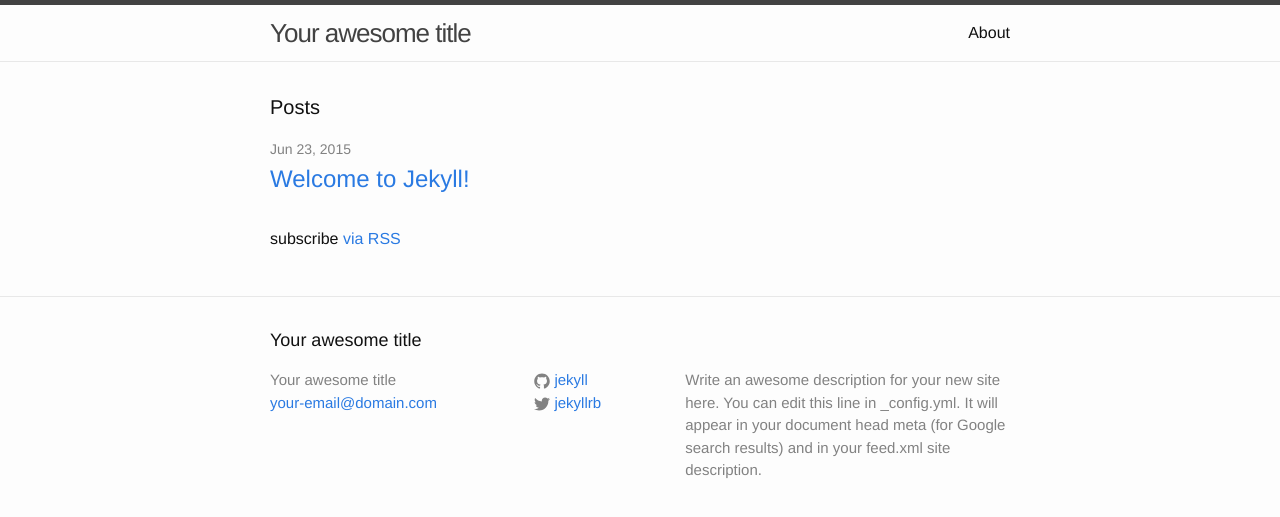
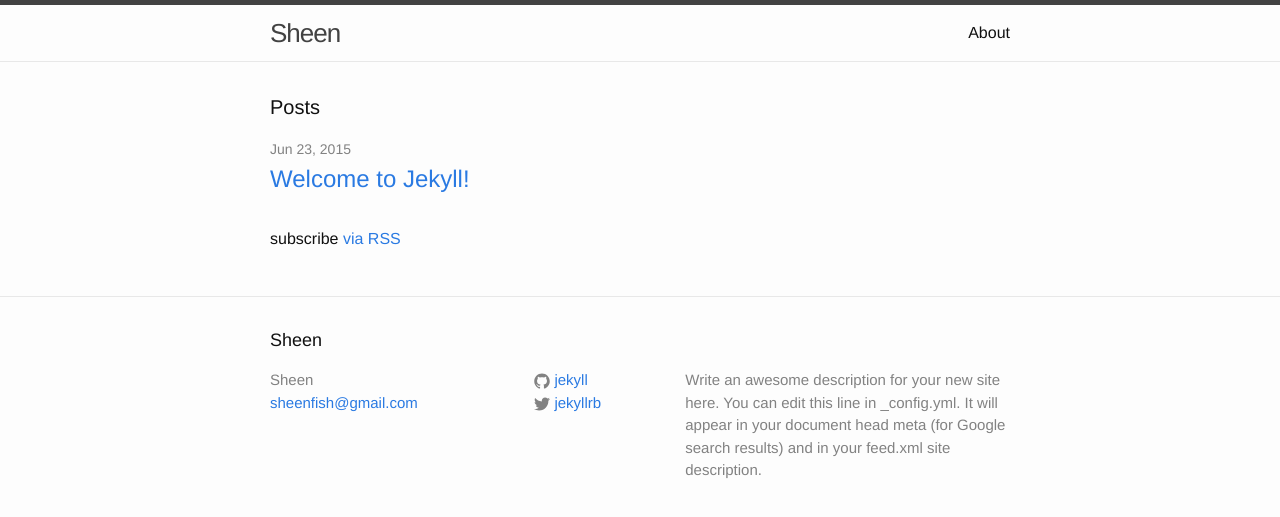
Before and after one commit to fsheen/fsheen.github.io, a Jekyll site: the page built from index.html, in a window 1280 px wide. Shown: the top 517 px of the page. Built offline with Jekyll 4.4.1, drawn with Linux system fonts in a browser that asks for light colours.

Commit message:
change email and title

```diff
--- a/_config.yml
+++ b/_config.yml
@@ -1,6 +1,6 @@
 # Site settings
-title: Your awesome title
-email: your-email@domain.com
+title: Sheen
+email: sheenfish@gmail.com
 description: > # this means to ignore newlines until "baseurl:"
   Write an awesome description for your new site here. You can edit this
   line in _config.yml. It will appear in your document head meta (for
```
Also changed, not shown: 7 other files.
